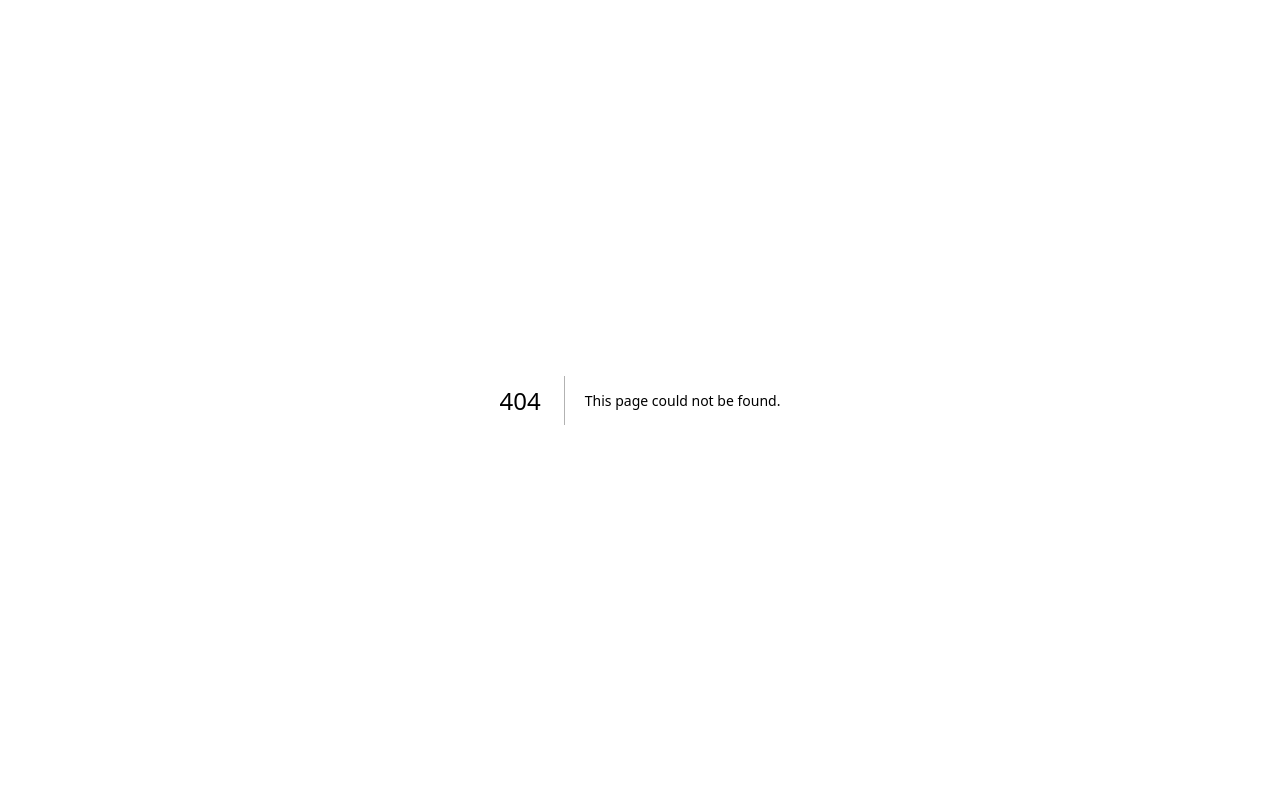
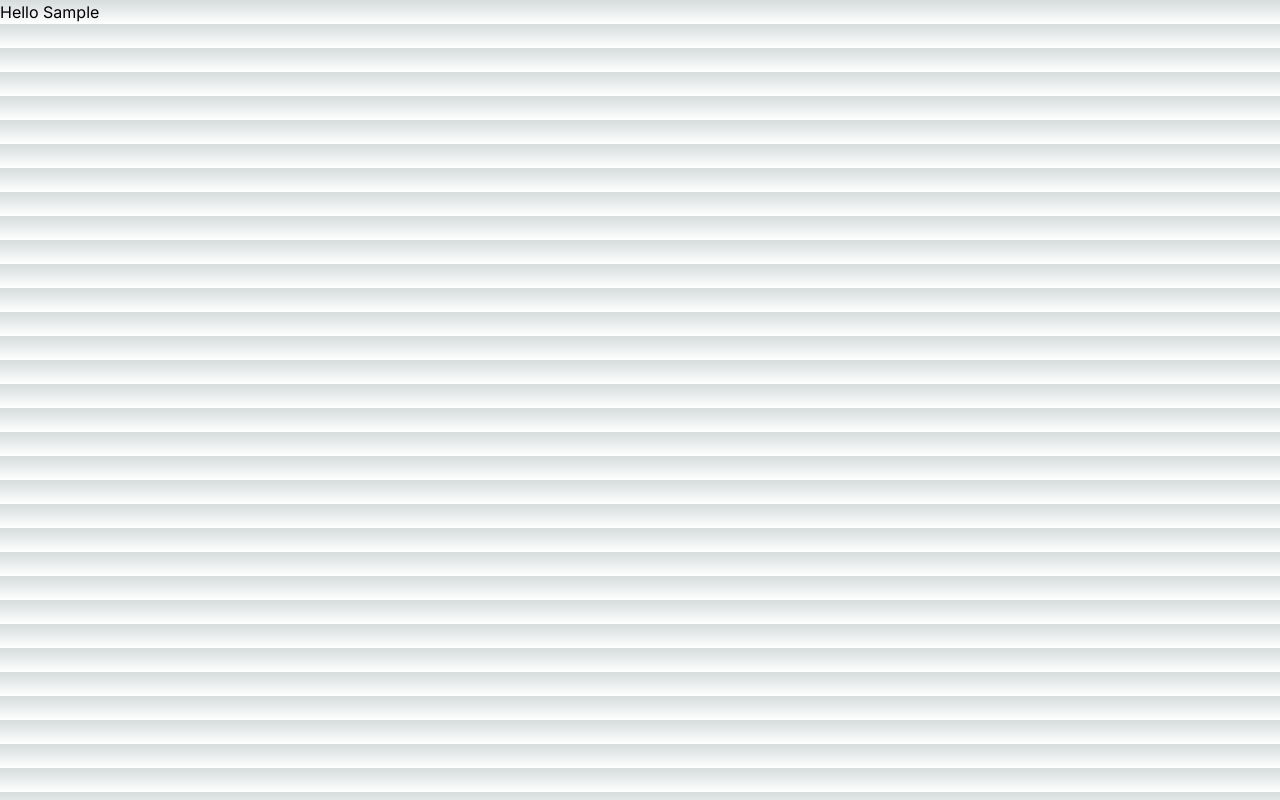
Before and after one commit to watnows/hackathon-2003-TeamD, a Next.js app: page /sample in a window 1280 px wide. Before the commit this address had no page. Built offline with nearby package versions, Linux system fonts and the light colour scheme.

Commit message:
hello sample

```diff
--- /dev/null
+++ b/src/app/sample/page.tsx
@@ -0,0 +1,9 @@
+import React from "react"
+
+const Page = () => {
+  return (
+    <div>Hello Sample</div>
+  )
+}
+
+export default Page
```
